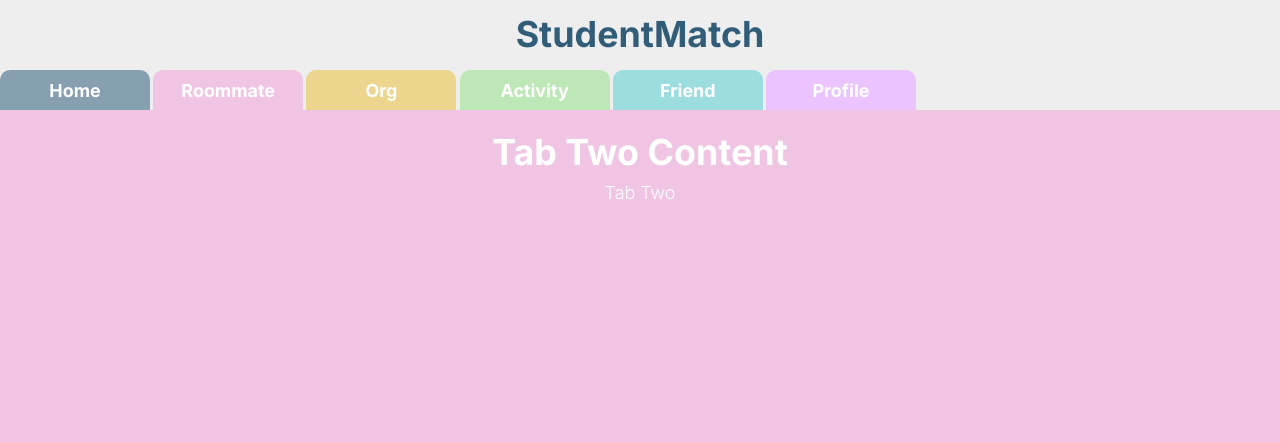
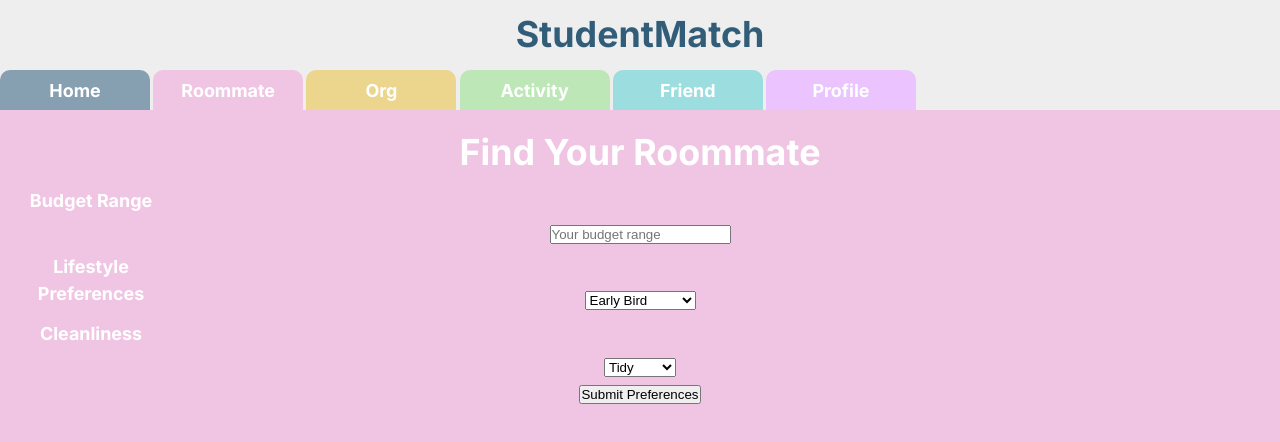
Before and after one commit to ellieliiii/cs4279, a Next.js app in the folder student-match/: page /homePage in a window 1280 px wide. Both pictures are taken after a click on the label "Roommate". Shown: the top 442 px of the page. Built offline with nearby package versions, Linux system fonts and the light colour scheme.

Commit message:
initializing roommate preference

```diff
--- a/student-match/src/app/homePage/page.tsx
+++ b/student-match/src/app/homePage/page.tsx
@@ -4,15 +4,47 @@ import "./homePage.css";
 import Link from "next/link";
 import EditProfileForm from "./editProfileForm";
 
+function RoommatePreferencesForm() {
+  return (
+    <form>
+      <div>
+        <label htmlFor="budgetRange">Budget Range</label>
+        <input
+          type="text"
+          id="budgetRange"
+          name="budgetRange"
+          placeholder="Your budget range"
+        />
+      </div>
+      <div>
+        <label htmlFor="lifestylePreferences">Lifestyle Preferences</label>
+        <select id="lifestylePreferences" name="lifestylePreferences">
+          <option value="earlyBird">Early Bird</option>
+          <option value="nightOwl">Night Owl</option>
+          <option value="studious">Studious</option>
+          <option value="socialButterfly">Social Butterfly</option>
+        </select>
+      </div>
+      <div>
+        <label htmlFor="cleanliness">Cleanliness</label>
+        <select id="cleanliness" name="cleanliness">
+          <option value="tidy">Tidy</option>
+          <option value="average">Average</option>
+          <option value="messy">Messy</option>
+        </select>
+      </div>
+      {/* Add more fields as needed */}
+      <button type="submit">Submit Preferences</button>
+    </form>
+  );
+}
+
 export default function Home() {
-  const handleSubmit = (formData: {
-    name: string;
-    email: string;
-    phoneNumber: string;
-  }) => {
+  const handleSubmit = (formData) => {
     console.log(formData);
     // Send form data to backend here
   };
+
   return (
     <div>
       <div className="name">StudentMatch</div>
@@ -27,8 +59,8 @@ export default function Home() {
         <input type="radio" name="tabs" id="tabtwo" />
         <label htmlFor="tabtwo">Roommate</label>
         <div className="tab">
-          <h1>Tab Two Content</h1>
-          <p>Tab Two</p>
+          <h1>Find Your Roommate</h1>
+          <RoommatePreferencesForm />
         </div>
 
         <input type="radio" name="tabs" id="tabthree" />
@@ -56,12 +88,7 @@ export default function Home() {
         <label htmlFor="tabsix">Profile</label>
         <div className="tab">
           <h1>Edit Profile</h1>
-          <EditProfileForm
-            name=""
-            email=""
-            phoneNumber=""
-            onSubmit={handleSubmit}
-          />
+          <EditProfileForm onSubmit={handleSubmit} />
         </div>
       </div>
     </div>
```
Also changed, not shown: student-match/package.json (+7 -6 lines), 2 other files (tests, documents, lock files or other folders).
